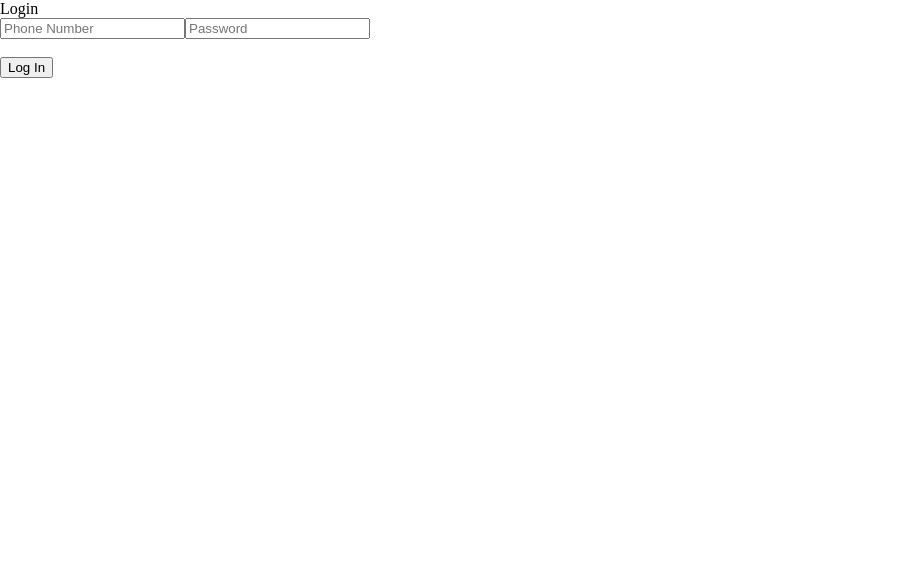
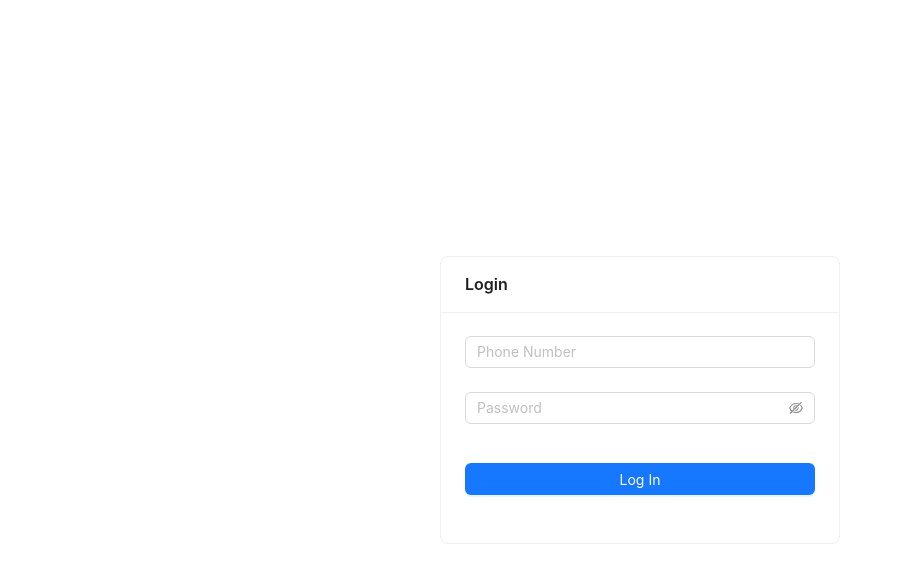
Before and after one commit to erickillian/django-dating-app, a React app: page /login in a window 1280 px wide. Shown: the top 582 px of the page, without its empty margins (0-903 px from the left). Built offline with nearby package versions, Linux system fonts and the light colour scheme.

Commit message:
Adds better login page

```diff
--- a/src/App.js
+++ b/src/App.js
@@ -2,8 +2,11 @@ import React, { useEffect, useState } from 'react';
 import { useDispatch, useSelector } from 'react-redux';
 import { BrowserRouter as Router, Route, Routes, Navigate } from 'react-router-dom';
 import { checkUserAuthentication } from './actions/userActions';
-import LoginForm from './components/LoginForm';
+
 import LogoutComponent from './components/LogoutComponent';
+
+
+import LoginPage from './pages/LoginPage';
 import HomePage from './pages/HomePage';
 import ProfilePage from './pages/ProfilePage';
 import EditProfilePage from './pages/EditProfilePage';
@@ -79,7 +82,7 @@ const App = () => {
                 <Routes>
                     <>
                         <Route path="/" element={<HomePage />} />
-                        <Route path="/login" element={<LoginForm />} />
+                        <Route path="/login" element={<LoginPage />} />
                         <Route path="/register" element={<div>Register</div>} />
                         <Route path="*" element={<Navigate to="/login" replace />} />
                     </>
--- /dev/null
+++ b/src/pages/LoginPage.css
@@ -0,0 +1,12 @@
+/* Ensure the captcha fits within the card without overflow */
+.h-captcha {
+    margin-bottom: 15px;
+}
+
+.captcha-container {
+    display: flex;
+    justify-content: center;
+    /* This will center the captcha horizontally */
+    margin-top: 20px;
+    /* Add some space above the captcha */
+}
--- /dev/null
+++ b/src/pages/LoginPage.jsx
@@ -0,0 +1,74 @@
+import React, { useRef, useEffect } from 'react';
+import { useDispatch, useSelector } from 'react-redux';
+import { loginUser } from '../actions/userActions';
+import { Form, Input, Button, Spin, Card, Alert } from 'antd';
+import { LoadingOutlined } from '@ant-design/icons';
+import "./LoginPage.css";
+
+const LoginPage = () => {
+    const dispatch = useDispatch();
+    const loading = useSelector(state => state.user.auth_loading);
+    const errors = useSelector(state => state.user.auth_errors);
+    const captchaRef = useRef(null);
+
+    useEffect(() => {
+        if (window.hcaptcha) {
+            window.hcaptcha.render(captchaRef.current);
+        }
+    }, []);
+
+    const onFinish = async (values) => {
+        const captchaResponse = 'test'; // Replace with actual captcha response
+        dispatch(loginUser(values.phone_number, values.password, captchaResponse));
+    };
+
+    // Helper function to display the first error for a field
+    const getError = (field) => {
+        return errors && errors[field] ? errors[field] : undefined;
+    };
+
+
+    return (
+        <div style={{ display: 'flex', justifyContent: 'center', alignItems: 'center', height: '100vh' }}>
+            <Card title="Login" style={{ width: 400 }}>
+                <Form
+                    name="login"
+                    initialValues={{ remember: true }}
+                    onFinish={onFinish}
+                >
+                    <Form.Item
+                        name="phone_number"
+                        rules={[{ required: true, message: 'Please input your phone number!' }]}
+                        help={getError('phone_number')}
+                        validateStatus={getError('phone_number') ? 'error' : undefined}
+                    >
+                        <Input placeholder="Phone Number" />
+                    </Form.Item>
+
+                    <Form.Item
+                        name="password"
+                        rules={[{ required: true, message: 'Please input your password!' }]}
+                        help={getError('password')}
+                        validateStatus={getError('password') ? 'error' : undefined}
+                    >
+                        <Input.Password placeholder="Password" />
+                    </Form.Item>
+
+                    <div className="captcha-container">
+                        <div ref={captchaRef} className="h-captcha" data-sitekey="0951ef00-8bbd-460b-8325-f2113addb774"></div>
+                    </div>
+
+                    <Form.Item>
+                        <Button type="primary" htmlType="submit" block loading={loading}>
+                            Log In
+                        </Button>
+                    </Form.Item>
+                </Form>
+                {getError("non_field_errors") && <Alert message={getError("non_field_errors")} type="error" showIcon />}
+            </Card>
+
+        </div>
+    );
+};
+
+export default LoginPage;
```
Also changed, not shown: 1 other file (tests, documents, lock files or other folders).
